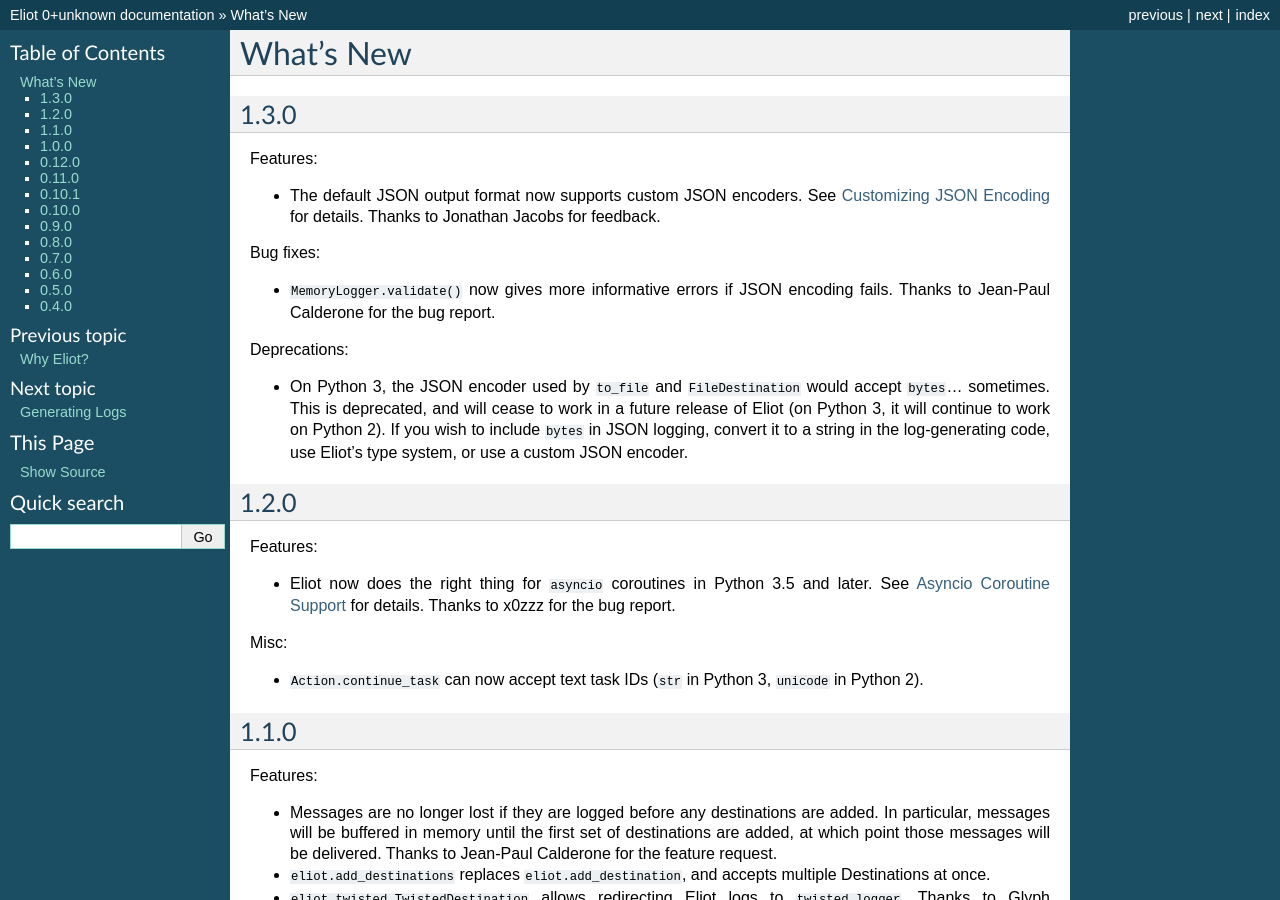
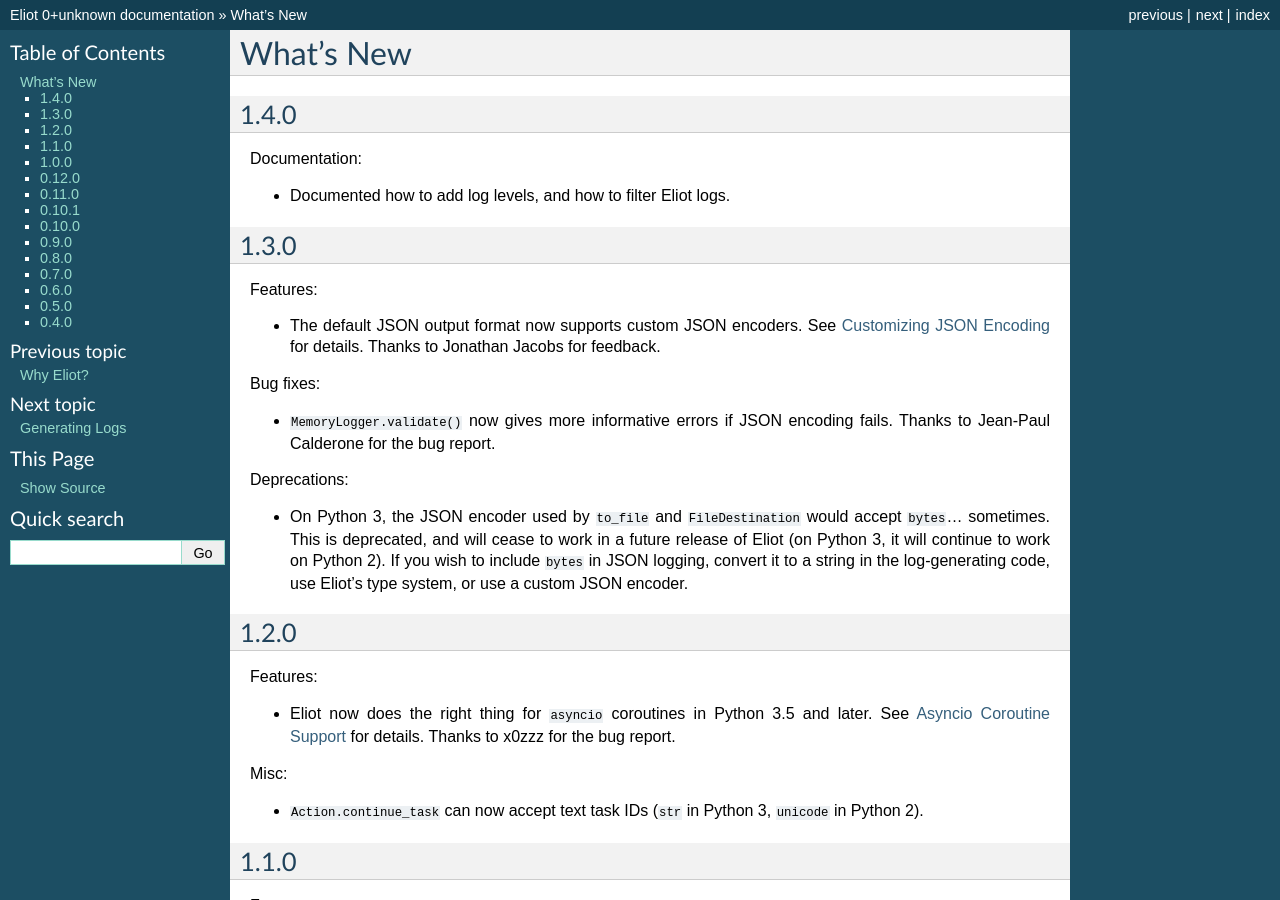
Before and after one commit to itamarst/eliot, a Sphinx documentation site: the page built from docs/source/news.rst, in a window 1280 px wide and 900 px high. Built offline with Sphinx 7.4.7, drawn with Linux system fonts in a browser that asks for light colours; pages that are not in the unit, such as notebooks, are missing from menus.

Commit message:
Changelog.

```diff
--- a/docs/source/news.rst
+++ b/docs/source/news.rst
@@ -1,5 +1,13 @@
 What's New
 ==========
+
+1.4.0
+^^^^^
+
+Documentation:
+
+* Documented how to add log levels, and how to filter Eliot logs.
+
 
 1.3.0
 ^^^^^
```
